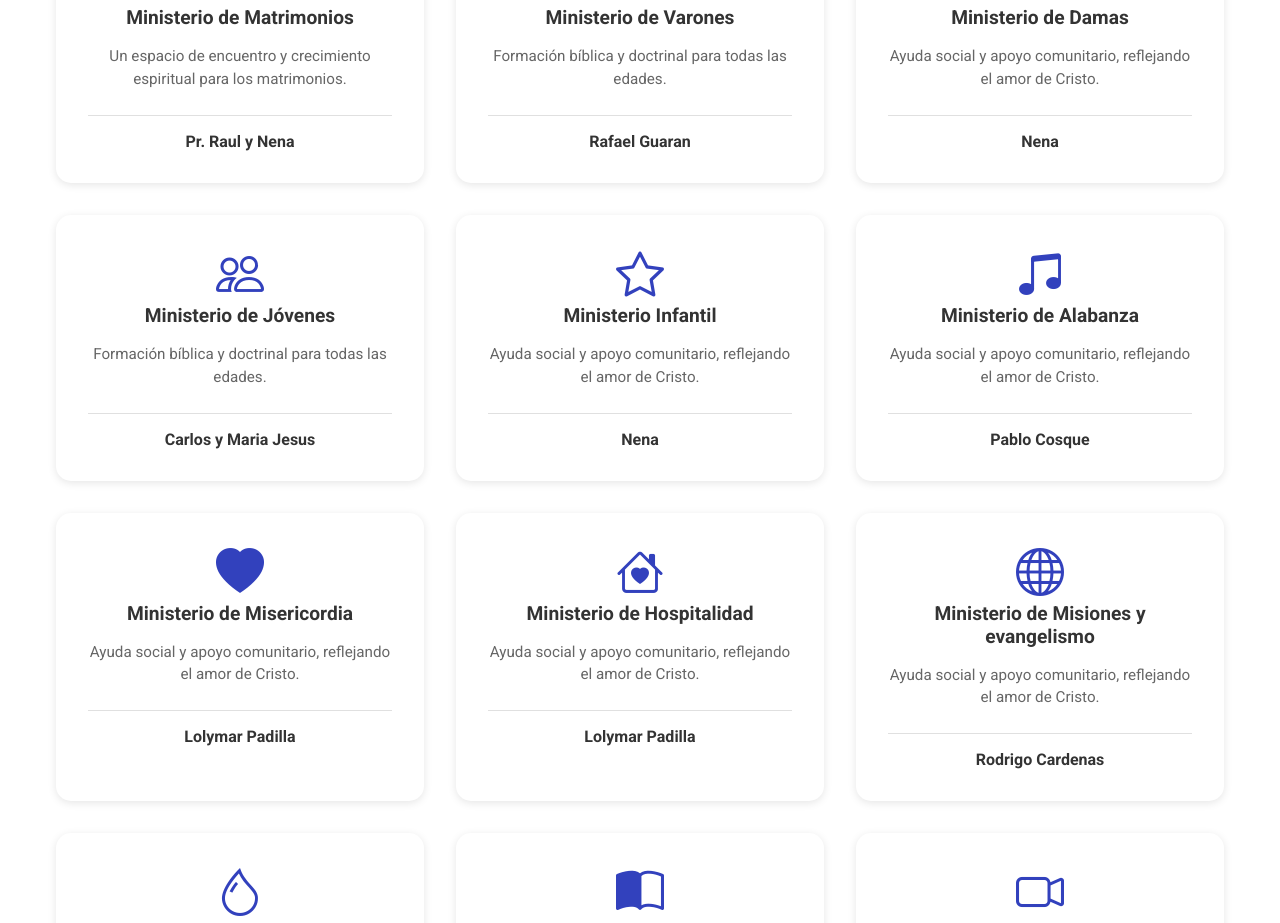
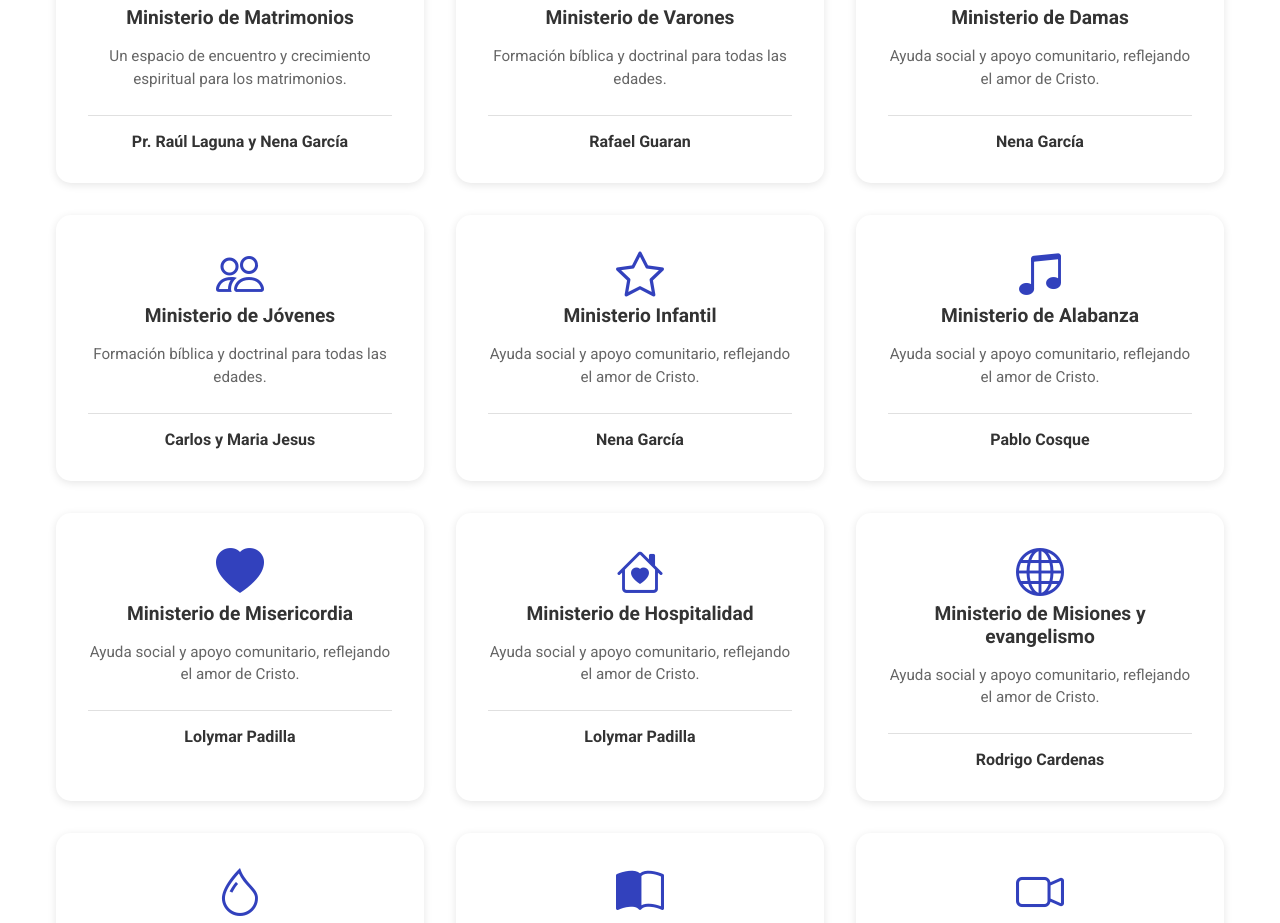
Before and after one commit to barbarapalmamena/Tupahue, a Next.js app: page /ministerios in a window 1280 px wide. Shown: the part 1640-2563 px from the top of the page. Built offline with nearby package versions, Linux system fonts and the light colour scheme.

Commit message:
Fix: update pastor names to Raul Laguna and Nena Garcia

```diff
--- a/app/ministerios/MinisteriosClient.js
+++ b/app/ministerios/MinisteriosClient.js
@@ -35,7 +35,7 @@ export default function MinisteriosClient() {
             id: 1,
             nombre: 'Ministerio de Matrimonios',
             descripcion: 'Un espacio de encuentro y crecimiento espiritual para los matrimonios.',
-            encargado: 'Pr. Raul y Nena',
+            encargado: 'Pr. Raúl Laguna y Nena García',
             icono: 'bi-heart'
         },
         {
@@ -49,7 +49,7 @@ export default function MinisteriosClient() {
             id: 3,
             nombre: 'Ministerio de Damas',
             descripcion: 'Ayuda social y apoyo comunitario, reflejando el amor de Cristo.',
-            encargado: 'Nena',
+            encargado: 'Nena García',
             icono: 'bi-heart'
         },
         {
@@ -63,7 +63,7 @@ export default function MinisteriosClient() {
             id: 5,
             nombre: 'Ministerio Infantil',
             descripcion: 'Ayuda social y apoyo comunitario, reflejando el amor de Cristo.',
-            encargado: 'Nena',
+            encargado: 'Nena García',
             icono: 'bi-star'
         },
         {
```
